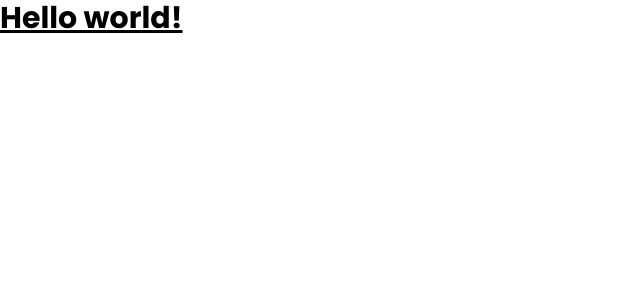
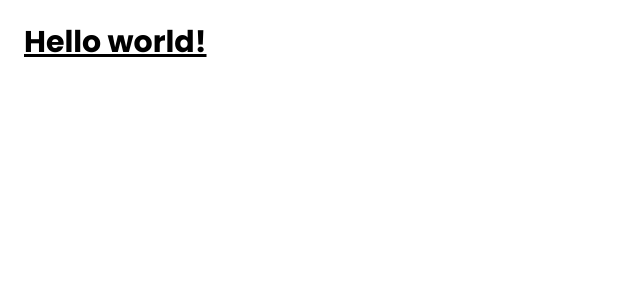
Before and after one commit to 0tavioPascoal/kore-manager, a React (Vite) app: page / in a window 1280 px wide. Shown: the top 300 px of the page, without its empty margins (0-640 px from the left). Built offline with nearby package versions, Linux system fonts and the light colour scheme.

Commit message:
chore: add prettier plugin tailwindcss

```diff
--- a/package.json
+++ b/package.json
@@ -13,6 +13,7 @@
   "dependencies": {
     "eslint-config-prettier": "^10.1.8",
     "lint-staged": "^16.4.0",
+    "prettier-plugin-tailwindcss": "^0.6.5",
     "react": "^18.2.0",
     "react-dom": "^18.2.0"
   },
--- a/src/App.jsx
+++ b/src/App.jsx
@@ -1,5 +1,7 @@
 function App() {
-  return <h1 className="text-3xl font-bold underline">Hello world!</h1>;
+  return (
+    <h1 className="ml-6 mt-6 text-3xl font-bold underline">Hello world!</h1>
+  );
 }
 
 export default App;
```
Also changed, not shown: 2 other files (tests, documents, lock files or other folders).
